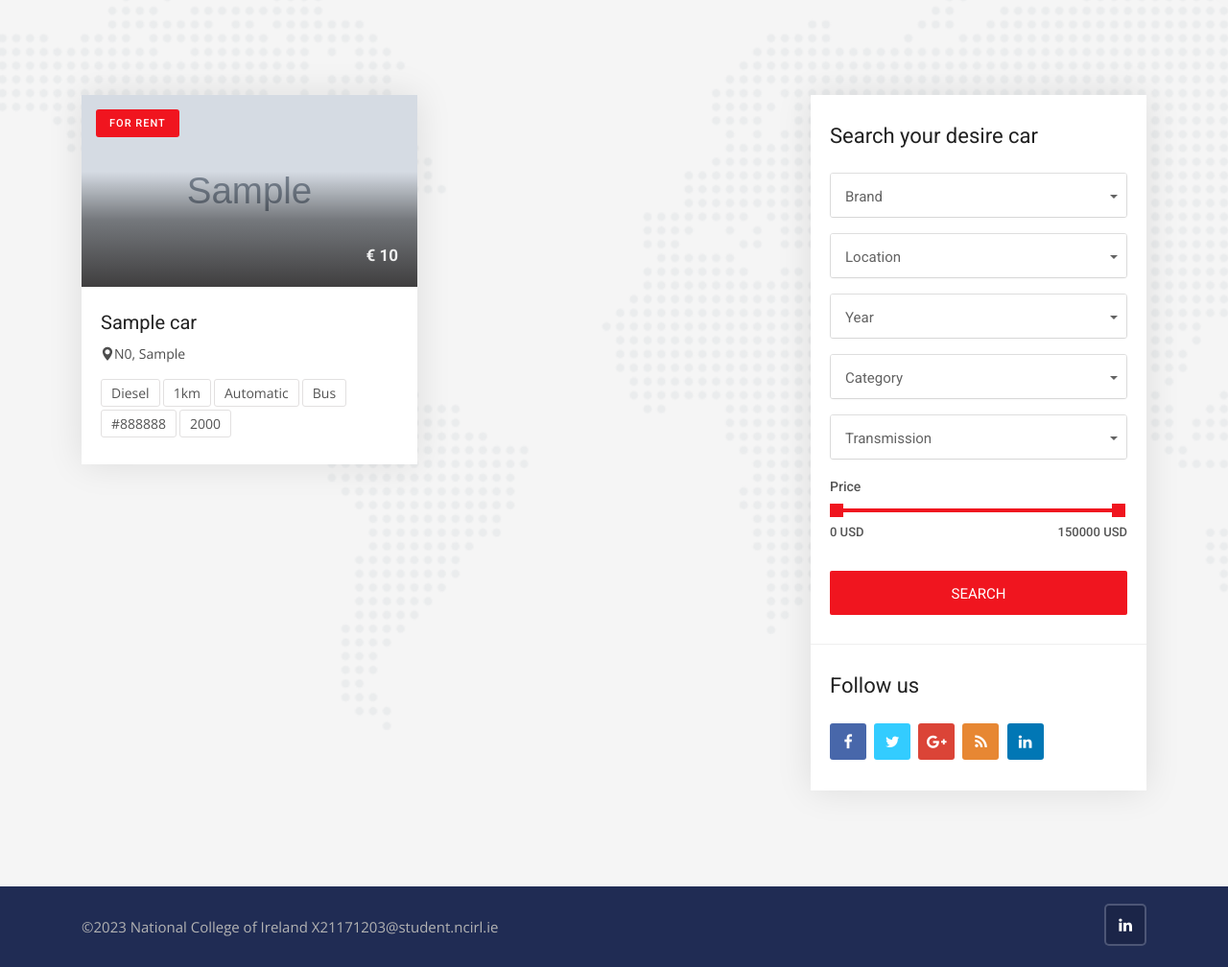
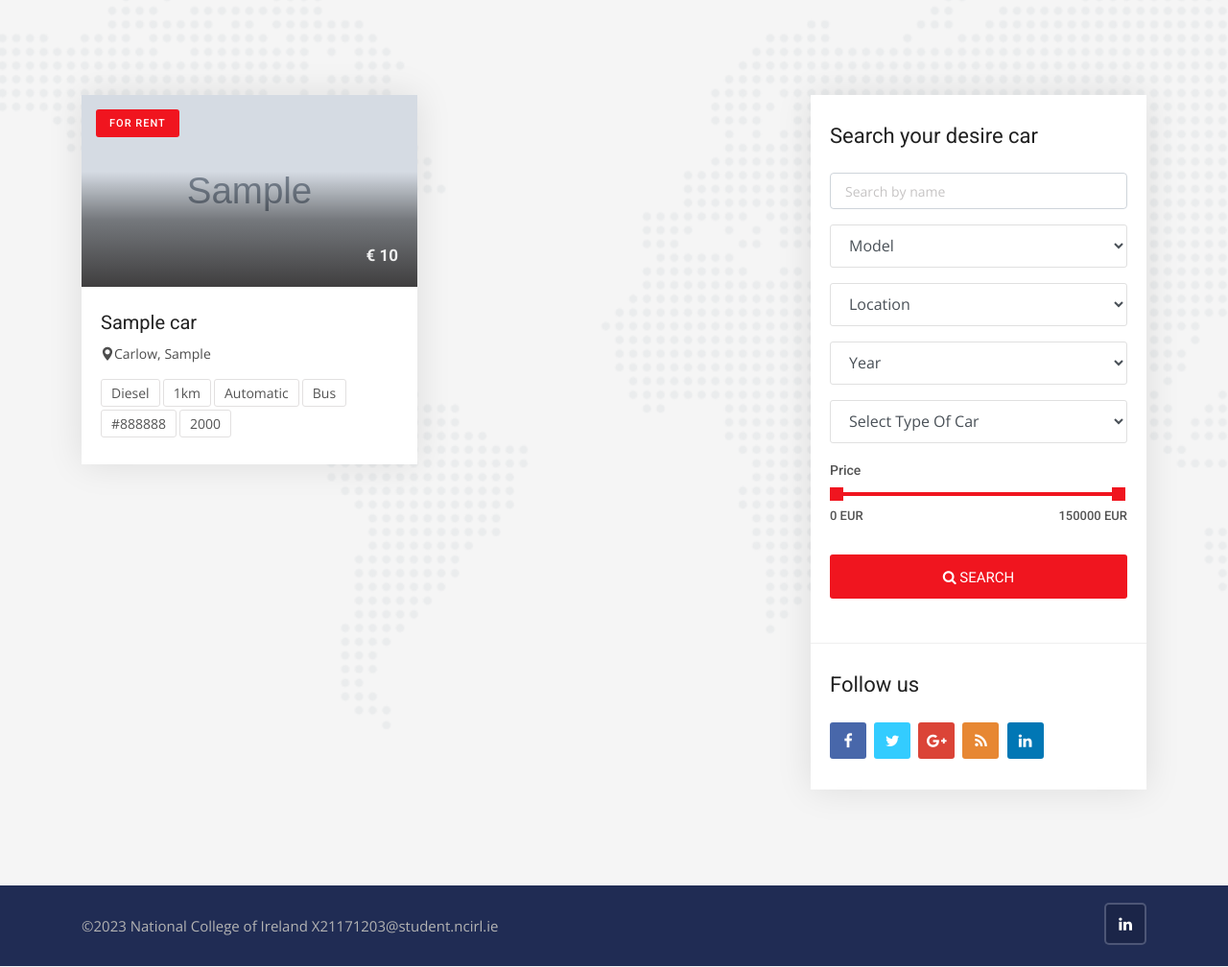
Before and after one commit to Rishabh566/devops-pipeline_autozone, a Django app: page /cars/ in a window 1280 px wide. Shown: the part 361-1369 px from the top of the page at 96% size. Run offline with Django 3.2, Linux system fonts and the light colour scheme; tables that the repository leaves empty hold one stand-in row (values such as "Sample post"); grey boxes marked "Sample" are stand-in pictures; some libraries are stand-ins or nearby versions.

Commit message:
search functionality added and admin style changed

```diff
--- a/cars/models.py
+++ b/cars/models.py
@@ -7,33 +7,33 @@
 class Car(models.Model):
 
 	city_choice = (
-		  ('N0', 'Carlow'),
-		  ('N1', 'Cavan'),
-		  ('N2', 'Clare'),
-		  ('N3', 'Cork'),
-		  ('N4', 'Donegal'),
-		  ('N5', 'Dublin'),
-		  ('N6', 'Galway'),
-		  ('N8', 'Kerry'),
-		  ('N9', 'Kildare'),
-		  ('NA', 'Kilkenny'),
-		  ('NG', 'Laois'),
-		  ('NI', 'Leitrim'),
-		  ('NK', 'Limerick'),
-		  ('NL', 'Longford'),
-		  ('NM', 'Louth'),
-		  ('NN', 'Mayo'),
-		  ('NO', 'Meath'),
-		  ('NP', 'Monaghan'),
-		  ('NQ', 'Offaly'),
-		  ('NR', 'Roscommon'),
-		  ('NW', 'Sligo'),
-		  ('NX', 'Tipperary NR'),
-		  ('NY', 'Tipperary SR'),
-		  ('NZ', 'Waterford'),
-		  ('10', 'Westmeath'),
-		  ('11', 'Wexford'),
-		  ('12', 'Wicklow'),
+		  ('Carlow','Carlow'),
+		  ('Cavan','Cavan'),
+		  ('Clare','Clare'),
+		  ('Cork','Cork'),
+		  ('Donegal','Donegal'),
+		  ('Dublin','Dublin'),
+		  ('Galway','Galway'),
+		  ('Kerry', 'Kerry'),
+		  ('Kildare','Kildare'),
+		  ('Kilkenny','Kilkenny'),
+		  ('Laois','Laois'),
+		  ('Leitrim','Leitrim'),
+		  ('Limerick','Limerick'),
+		  ('Longford','Longford'),
+		  ('Louth','Louth'),
+		  ('Mayo','Mayo'),
+		  ('Meath','Meath'),
+		  ('Monaghan','Monaghan'),
+		  ('Offaly', 'Offaly'),
+		  ('Roscommon','Roscommon'),
+		  ('Sligo','Sligo'),
+		  ('Tipperary NR','Tipperary NR'),
+		  ('Tipperary SR','Tipperary SR'),
+		  ('Waterford','Waterford'),
+		  ('Westmeath','Westmeath'),
+		  ('Wexford','Wexford'),
+		  ('Wicklow','Wicklow'),
 	 )
 
 	year_choice=[]
--- a/cars/urls.py
+++ b/cars/urls.py
@@ -2,5 +2,6 @@
 from . import views
 urlpatterns = [
 	path('', views.cars, name='cars'),
-	path('<int:id>', views.car_detail, name='car_detail')
+	path('<int:id>', views.car_detail, name='car_detail'),
+	path('search', views.search, name='search'),
 ]
--- a/cars/views.py
+++ b/cars/views.py
@@ -8,8 +8,22 @@
 	paginator=Paginator(cars, 4)
 	page = request.GET.get('page')
 	paged_cars = paginator.get_page(page)
+
+	model_search= Car.objects.values_list('model', flat=True).distinct()
+	city_search= Car.objects.values_list('city', flat=True).distinct()
+	year_search= Car.objects.values_list('year', flat=True).distinct()
+	body_style_search= Car.objects.values_list('body_style', flat=True).distinct()
+	transmission_search= Car.objects.values_list('transmission', flat=True).distinct()
+
+
 	data= {
-	'cars': paged_cars, }
+	'cars': paged_cars,
+	'model_search':model_search,
+	'city_search': city_search,
+	'year_search':year_search,
+	'body_style_search':body_style_search,
+	'transmission_search':transmission_search,
+	 }
 	return render(request, 'cars/cars.html', data)
 
 def car_detail(request, id):
@@ -18,3 +32,60 @@
 		'single_car':single_car,
 	}
 	return render(request, 'cars/car_detail.html', data)
+
+def search(request):
+	cars= Car.objects.order_by('-created_date')
+
+	model_search= Car.objects.values_list('model', flat=True).distinct()
+	city_search= Car.objects.values_list('city', flat=True).distinct()
+	year_search= Car.objects.values_list('year', flat=True).distinct()
+	body_style_search= Car.objects.values_list('body_style', flat=True).distinct()
+	transmission_search= Car.objects.values_list('transmission', flat=True).distinct()
+
+	if 'keyword' in request.GET:
+		keyword= request.GET['keyword']
+		if keyword:
+			cars = cars.filter(description__icontains=keyword)
+
+	if 'model' in request.GET:
+		model= request.GET['model']
+		if model:
+			cars = cars.filter(model__iexact=model)
+
+	if 'city' in request.GET:
+		city= request.GET['city']
+		if city:
+			cars = cars.filter(city__iexact=city)
+
+	if 'year' in request.GET:
+		year= request.GET['year']
+		if year:
+			cars = cars.filter(year__iexact=year)
+
+	if 'body_style' in request.GET:
+		body_style= request.GET['body_style']
+		if body_style:
+			cars = cars.filter(body_style__iexact=body_style)
+
+	if 'transmission' in request.GET:
+		transmission= request.GET['transmission']
+		if transmission:
+			cars = cars.filter(transmission__iexact=transmission)
+
+	if 'min_price' in request.GET:
+		min_price=request.GET['min_price']
+		max_price=request.GET['max_price']
+		if max_price:
+			cars=cars.filter(price__gte=min_price, price__lte=max_price)
+
+
+
+	data= {
+		'cars' : cars,
+		'model_search':model_search,
+		'city_search': city_search,
+		'year_search':year_search,
+		'body_style_search':body_style_search,
+		'transmission_search':transmission_search,
+	}
+	return render(request, 'cars/search.html', data)
--- a/templates/base.html
+++ b/templates/base.html
@@ -56,8 +56,8 @@
 <!-- Full Page Search -->
 <div id="full-page-search">
     <button type="button" class="close">×</button>
-    <form action="https://storage.googleapis.com/theme-vessel/carhouse/index.html#" class="search-header">
-        <input type="search" value="" placeholder="type keyword(s) here. Eg: audi, benz etc" />
+    <form action="{% url 'search' %}" class="search-header">
+        <input type="search" value="" placeholder="type keyword(s) here. Eg: audi, benz etc" name="keyword" />
         <button type="submit" class="btn btn-sm button-theme">Search</button>
     </form>
 </div>
--- a/templates/cars/cars.html
+++ b/templates/cars/cars.html
@@ -136,64 +136,52 @@
                     <!-- Advanced search start -->
                     <div class="widget advanced-search2">
                         <h3 class="sidebar-title">Search your desire car</h3>
-                        <form method="GET">
+                        <form action="{% url 'search' %}" method="">
                 <div class="form-group">
-                                <select class="selectpicker search-fields" name="brand">
-                                    <option>Brand</option>
-                                    <option>Any</option>
-                                    <option>New</option>
-                                    <option>Semi-New</option>
-                                    <option>Damaged</option>
-                                    <option>Used</option>
+                    <input type="text" name="keyword" placeholder="Search by name" class="form-control">
+                </div>
+
+                <div class="form-group">
+                    <select class="form-control search-fields" name="model">
+                        <option selected="true" disabled="disabled">Model</option>
+                        {% for model in model_search %}
+                            <option value="{{model}}">{{model}}</option>
+                        {% endfor %}
                     </select>
                 </div>
                 <div class="form-group">
-                                <select class="selectpicker search-fields" name="location">
-                                    <option>Location</option>
-                                    <option>United States</option>
-                                    <option>United Kingdom</option>
-                                    <option>American Samoa</option>
-                                    <option>Belgium</option>
-                                    <option>Cameroon</option>
-                                    <option>Canada</option>
+                    <select class="form-control search-fields" name="city">
+                        <option selected="true" disabled="disabled">Location</option>
+                        {% for city in city_search %}
+                            <option value="{{city}}">{{city}}</option>
+                        {% endfor %}
                     </select>
                 </div>
                 <div class="form-group">
-                                <select class="selectpicker search-fields" name="year">
-                                    <option>Year</option>
-                                    <option>2016</option>
-                                    <option>2017</option>
-                                    <option>2018</option>
-                                    <option>2019</option>
-                                    <option>2020</option>
+                    <select class="form-control search-fields" name="year">
+                        <option selected="true" disabled="disabled">Year</option>
+                        {% for year in year_search %}
+                            <option value="{{year}}">{{year}}</option>
+                        {% endfor %}
                     </select>
                 </div>
                 <div class="form-group">
-                                <select class="selectpicker search-fields" name="category">
-                                    <option>Category</option>
-                                    <option>Luxury Car</option>
-                                    <option>Pickup Truck</option>
-                                    <option>Minivan</option>
-                                    <option>Truck</option>
-                                    <option>Sports Car</option>
-                                    <option>Wagon</option>
-                                </select>
-                            </div>
-                            <div class="form-group">
-                                <select class="selectpicker search-fields" name="transmission">
-                                    <option>Transmission</option>
-                                    <option>Automatic</option>
-                                    <option>Manual</option>
-                                    <option>Tiptronic</option>
+                    <select class="form-control search-fields" name="body_style">
+                        <option selected="true" disabled="disabled">Select Type Of Car</option>
+                        {% for body_style in body_style_search %}
+                            <option value="{{body_style}}">{{body_style}}</option>
+                        {% endfor %}
                     </select>
                 </div>
                 <div class="range-slider clearfix">
                                 <label>Price</label>
-                                <div data-min="0" data-max="150000"  data-min-name="min_price" data-max-name="max_price" data-unit="USD" class="range-slider-ui ui-slider" aria-disabled="false"></div>
+                                <div data-min="0" data-max="150000"  data-min-name="min_price" data-max-name="max_price" data-unit="EUR" class="range-slider-ui ui-slider" aria-disabled="false"></div>
                                 <div class="clearfix"></div>
                             </div>
-                            <div class="form-group mb-0">
-                                <button class="search-button btn">Search</button>
+                <div class="form-group">
+                    <button class="btn btn-block button-theme btn-md">
+                        <i class="fa fa-search"></i> Search
+                    </button>
                 </div>
             </form>
                     </div>
```
Also changed, not shown: autozone/static/css/admin.css (added, +37 -0 lines), pages/views.py (+10 -0 lines), templates/admin/base_site.html (added, +12 -0 lines), templates/cars/search.html (added, +193 -0 lines), templates/pages/home.html (+22 -33 lines), cars/migrations/0005_auto_20230413_0051.py (added), cars/migrations/0006_auto_20230413_0414.py (added). Lines whose indentation alone changed are shown as unchanged.
